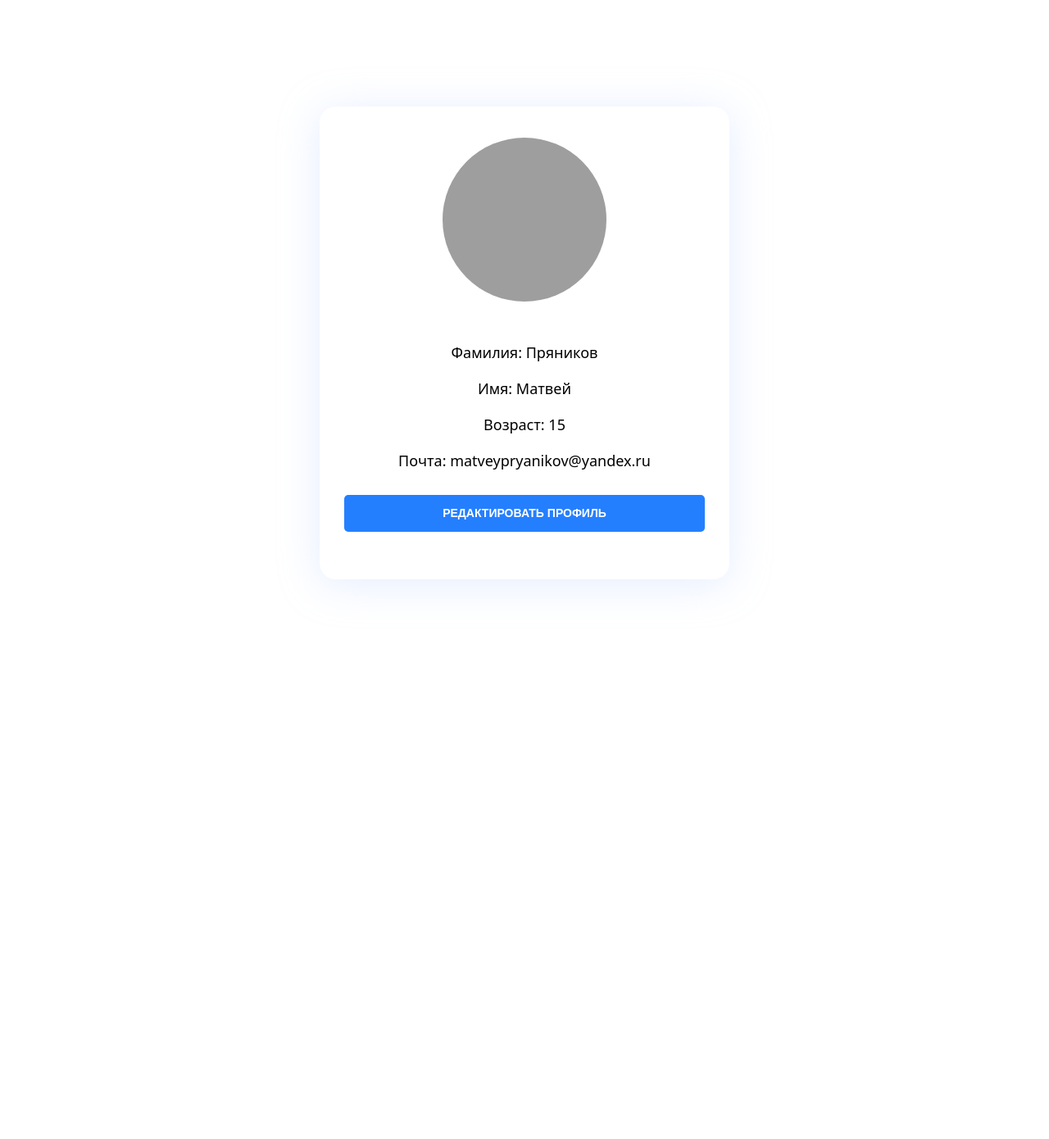
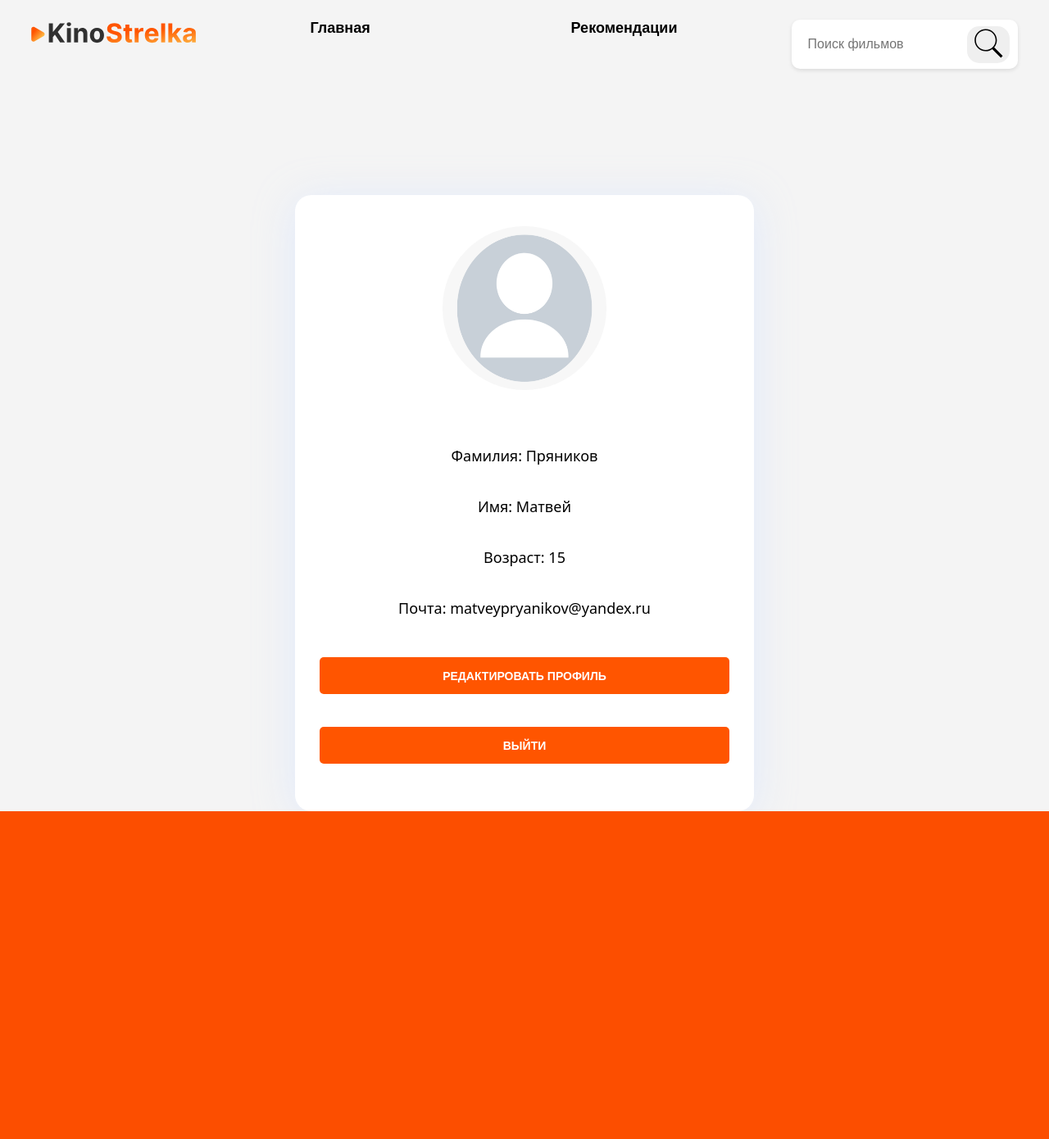
Before and after one commit to Pryanik-M/texnoStrelka, a Flask app: page /profile in a window 1280 px wide. Shown: the whole page at 82% size. Before the commit the page ends 716 px from the top, so only its background shows below. Run offline with Flask 3, Linux system fonts and the light colour scheme; a user stored in the database is signed in; grey boxes are pictures that could not be loaded.

Commit message:
Сделан header, везде где нужно. Исправлен баг. Нужно работать над дизайном

```diff
--- a/static/css/entrance.css
+++ b/static/css/entrance.css
@@ -73,7 +73,7 @@
 }
 
 .register-form-container {
-    width: 515px;
+    width: 400px;
     background: #ffffff;
     box-shadow: 0px 6px 50px rgba(217, 229, 255, 0.7);
     border-radius: 20px;
@@ -81,6 +81,7 @@
     padding-right: 30px;
     padding-top: 38px;
     padding-bottom: 38px;
+    margin-bottom: 100px;
 
 }
 
@@ -113,7 +114,7 @@
 }
 
 .button:hover {
-    background-color: #ff5500;
+    background-color: #ff5555;
 }
 
 .form-remember {
--- a/static/css/profile.css
+++ b/static/css/profile.css
@@ -1,34 +1,3 @@
-* {
-    margin: 0px;
-    padding: 0px;
-    box-sizing: border-box;
-}
-svg {
-    display: block; /* Делаем элемент блочным, чтобы margin сработал */
-    margin: 40px auto 0; /* Отступ сверху 40px и выравнивание по центру */
-}
-nav {
-    width: 100%;
-    height: 75px;
-    line-height: 75px;
-    padding: 0px 100px;
-    position: fixed;
-    background-color: white;
-    box-shadow: 0 5px 5px -5px rgba(0, 0, 0, .5);
-}
-
-nav .logo a {
-    font-size: 25px;
-    float: left;
-    font-weight: bold;
-    text-transform: uppercase;
-    letter-spacing: 1.5px;
-    cursor: pointer;
-    color: black;
-    text-decoration: none;
-
-}
-
 nav ul {
     float: right;
 }
@@ -95,7 +64,7 @@
     font-size: 14px;
     display: block;
     height: 45px;
-    background: #247fff;
+    background: #ff5500;
     border-radius: 5px;
     color: #fff;
     cursor: pointer;
@@ -106,7 +75,7 @@
 }
 
 .button:hover {
-    background-color: #0D6CF2;
+    background-color: #ff5555;
 }
 
 .buttons {
--- a/templates/base.html
+++ b/templates/base.html
@@ -20,8 +20,12 @@
                     <a href="{{ url_for('login') }}" class="header__link">Вход</a>
                     <a href="{{ url_for('signup') }}" class="header__link">Регистрация</a>
                 {% else %}
-                    <a href="{{ url_for('profile') }}" class="header__link">Профиль</a>
-                    <a href="{{ url_for('logout') }}" class="header__link">Выход</a>
+                    {% block header_links %}
+                        {% if not hide_profile_logout %}
+                            <a href="{{ url_for('profile') }}" class="header__link">Профиль</a>
+                            <a href="{{ url_for('logout') }}" class="header__link">Выход</a>
+                        {% endif %}
+                    {% endblock %}
                 {% endif %}
             </div>
         </nav>
@@ -38,7 +42,6 @@
 </main>
 <footer>
     <div class="footer">
-
     </div>
 </footer>
 </body>
--- a/templates/profile.html
+++ b/templates/profile.html
@@ -1,20 +1,22 @@
-<!DOCTYPE html>
-<html lang="en">
+{% extends "base.html" %}
 
-<head>
+{% block styles %}
     <meta charset="UTF-8">
     <meta name="viewport" content="width=device-width, initial-scale=1.0">
     <link rel="preconnect" href="https://fonts.googleapis.com">
     <link rel="preconnect" href="https://fonts.gstatic.com" crossorigin>
     <link href="https://fonts.googleapis.com/css2?family=Roboto:wght@400;500;700&display=swap" rel="stylesheet">
-    <title>Document</title>
+    <title>Профиль</title>
     <link rel="stylesheet" href="../static/css/profile.css">
-</head>
+{% endblock %}
 
-<body>
-    <main>
-        <div class="container">
-            <img src="../ПРОЕКТ/IMG/polz.png" alt="">
+{% block header_links %}
+    {% set hide_profile_logout = True %}
+{% endblock %}
+
+{% block content %}
+    <div class="container">
+            <img src="static/image/profile-rev.png" alt="">
             <div class="name">
                 <p>Фамилия: {{ surname }}</p>
                 <p>Имя: {{ name }}</p>
@@ -24,9 +26,8 @@
             <div class="buttons">
                 <button class="button">Редактировать профиль</button>
             </div>
+            <div class="buttons">
+                <button class="button" onclick="location.href='{{ url_for('logout') }}'">Выйти</button>
+            </div>
         </div>
-    </main>
-
-</body>
-
-</html>
+{% endblock %}
```
Also changed, not shown: static/css/n_3.2.css (+16 -0 lines), templates/entrance.html (+6 -2 lines), templates/n_3.html (+8 -0 lines).
